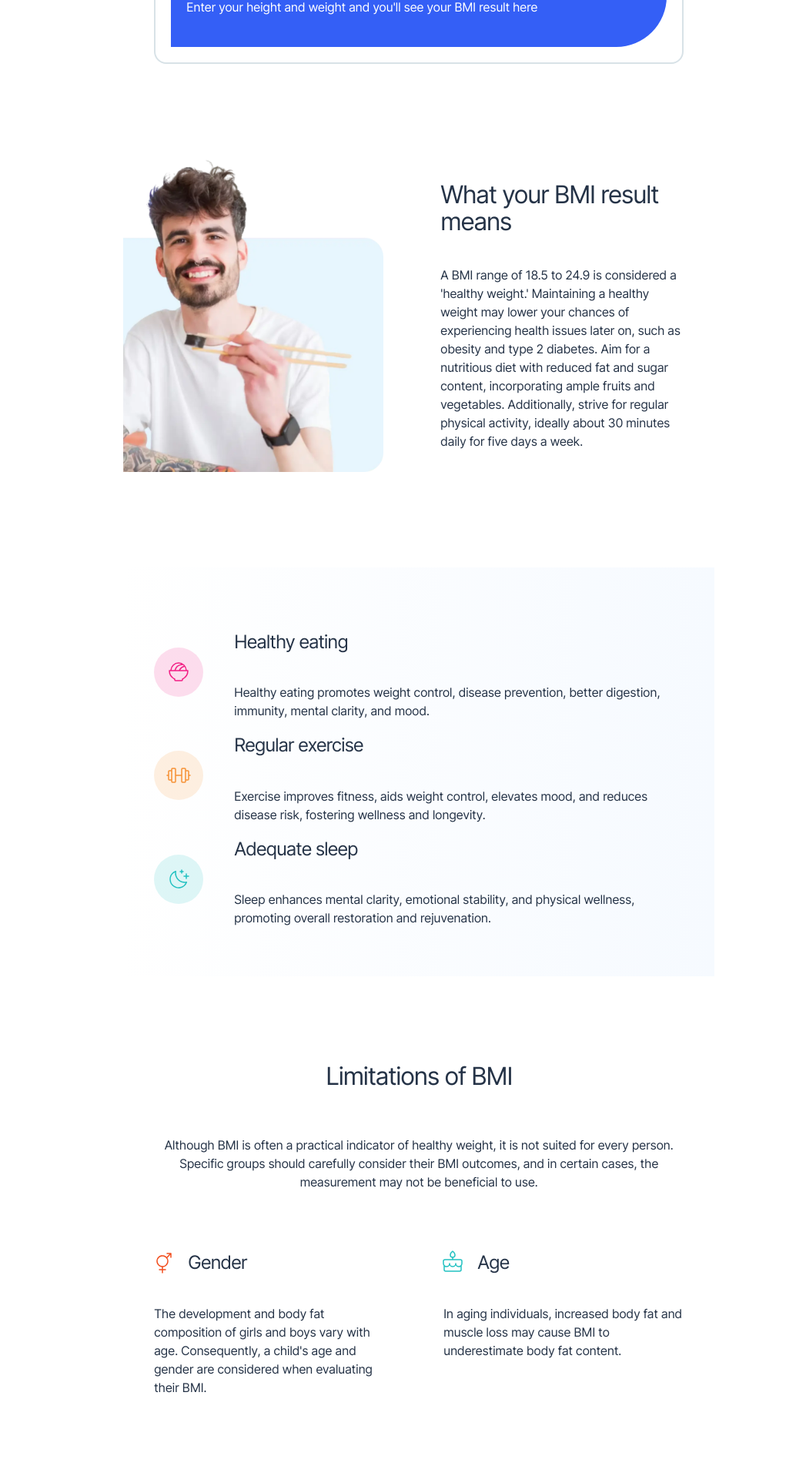
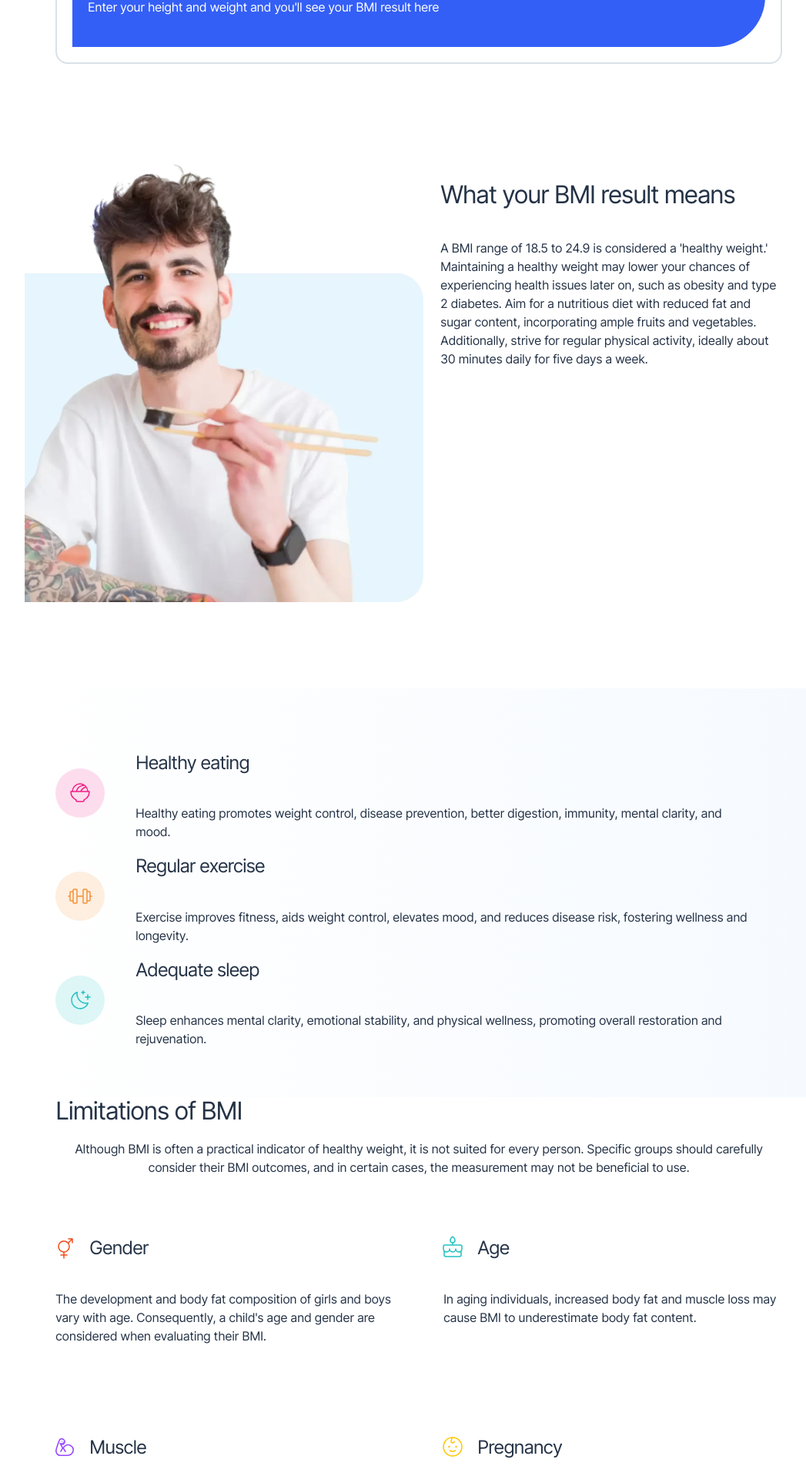
Before and after one commit to Csabooo/frontendmentor-18-bmi-calculator, a React (Vite) app: page / in a window 1280 px wide. Shown: the part 833-2750 px from the top of the page at 77% size, without its empty margins (96-1143 px from the left). Built offline with nearby package versions, Linux system fonts and the light colour scheme.

Commit message:
final desktop version

```diff
--- a/src/components/Attribution/Attribution.jsx
+++ b/src/components/Attribution/Attribution.jsx
@@ -21,6 +21,8 @@ function Attribution() {
           </a>
         </span>
       </div>
+      <svg className="hidden xl:inline xl:absolute xl:top-[1900px] xl:left-[300px]" renxmlns="http://www.w3.org/2000/svg" width="94.664" height="122.518" viewBox="0 0 94.664 122.518"><path fill="none" stroke="#ACC1DE" d="M94.498 122.046C65.99 112.032 7.28 73.613.498.046" /></svg>
+
     </div>
   );
 }
--- a/src/components/Calculator/ResultsInfo/ResultsInfo.module.css
+++ b/src/components/Calculator/ResultsInfo/ResultsInfo.module.css
@@ -3,7 +3,7 @@
 }
 
 .results {
-  @apply px-5 md:px-0 xl:flex xl:flex-col xl:justify-center xl:pl-10;
+  @apply px-5 md:px-0 xl:flex xl:flex-col xl:pt-36 xl:pl-10;
 }
 
 .results h2 {
--- a/src/components/Header/Header.jsx
+++ b/src/components/Header/Header.jsx
@@ -17,6 +17,7 @@ function Header() {
                 </div>
 
             </div>
+            <svg className="hidden xl:absolute xl:inline xl:top-92 xl:right-36" xmlns="http://www.w3.org/2000/svg" width="85.831" height="200.501" viewBox="0 0 85.831 200.501"><path fill="none" stroke="#ACC1DE" d="M82.719.092c7.831 41.7 2.31 140.08-82.43 200" /></svg>
         </>
     )
 }
--- a/src/components/MainTable/MainTable.jsx
+++ b/src/components/MainTable/MainTable.jsx
@@ -30,12 +30,15 @@ function MainTable() {
             </div>
 
             <div className={classes.footers}>
+
                 <div className={classes.limitation}>
-                    <h1>Limitations of BMI</h1>
+                    <h2>Limitations of BMI</h2>
                     <p className={classes.bmi}>Although BMI is often a practical indicator of healthy weight, it is not suited for every person. Specific groups should carefully consider their BMI outcomes, and in certain cases, the measurement may not be beneficial to use.</p>
                 </div>
                 <div>
+
                     <div className={classes.group}>
+
                         <div className={classes.texts}>
                             <svg xmlns="http://www.w3.org/2000/svg" width="32" height="32" fill="none" viewBox="0 0 32 32"><path fill="#F24E1E" d="M26 3.25h-5a.75.75 0 1 0 0 1.5h3.19l-3.75 3.742a7.75 7.75 0 1 0-6.19 13.22v2.538H11a.75.75 0 1 0 0 1.5h3.25V29a.75.75 0 1 0 1.5 0v-3.25H19a.75.75 0 1 0 0-1.5h-3.25v-2.538A7.75 7.75 0 0 0 21.41 9.65l3.84-3.84V9a.75.75 0 1 0 1.5 0V4a.75.75 0 0 0-.75-.75Zm-11 17A6.25 6.25 0 1 1 21.25 14 6.257 6.257 0 0 1 15 20.25Z" /></svg>
                             <h3>Gender</h3>
@@ -62,9 +65,12 @@ function MainTable() {
                             <h3>Race</h3>
                             <p>Certain health concerns may affect individuals of some Black and Asian origins at lower BMIs than others. To learn more, it is advised to discuss this with your GP or practice nurse.</p>
                         </div>
+
                     </div>
+
                 </div>
             </div>
+
         </>
     )
 }
--- a/src/components/MainTable/MainTable.module.css
+++ b/src/components/MainTable/MainTable.module.css
@@ -20,6 +20,10 @@
 
 .limitation {
   @apply xl:w-1/2;
+}
+
+.limitation h2 {
+  @apply xl:pt-20 text-left;
 }
 
 .limitation p {
@@ -55,7 +59,7 @@
 }
 
 .texts:nth-child(1) {
-  @apply xl:absolute xl:-top-64 xl:right-2 xl:w-[350px];
+  @apply xl:absolute xl:-top-44 xl:right-36 xl:w-[350px];
 }
 
 .texts:nth-child(2),
--- a/tailwind.config.js
+++ b/tailwind.config.js
@@ -2,11 +2,6 @@
 export default {
   content: ["./index.html", "./src/**/*.{js,ts,jsx,tsx}"],
   theme: {
-    screens: {
-      sm: "640px",
-      md: "768px",
-      xl: "1440px",
-    },
     extend: {
       fontFamily: {
         inter: "Inter-Regular, sans-serif",
@@ -69,6 +64,11 @@ export default {
         borders: "#D8E2E7",
         pure_White: "#FFFFFF",
       },
+      screens: {
+        sm: "640px",
+        md: "768px",
+        xl: "1440px",
+      },
     },
   },
   plugins: [],
```
